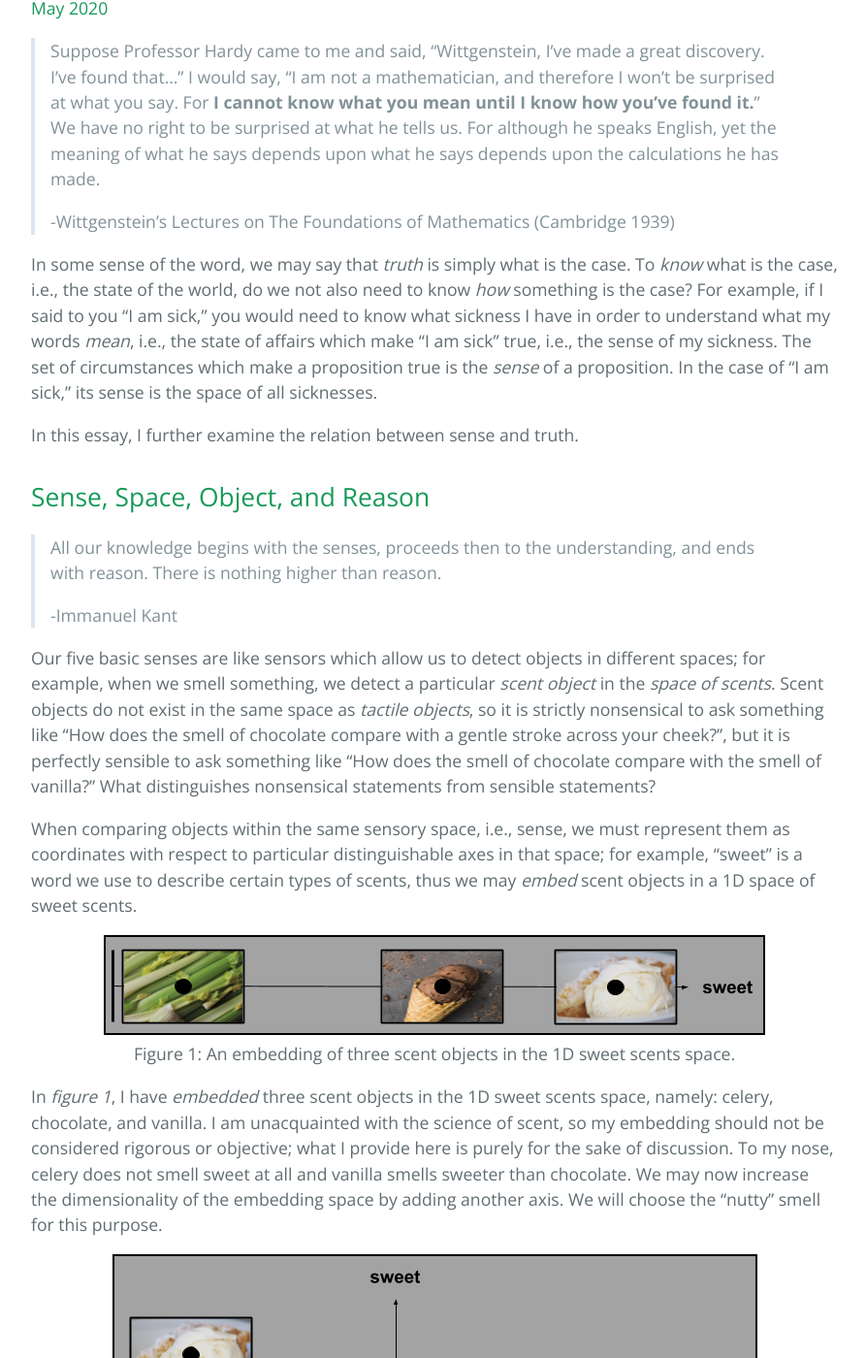
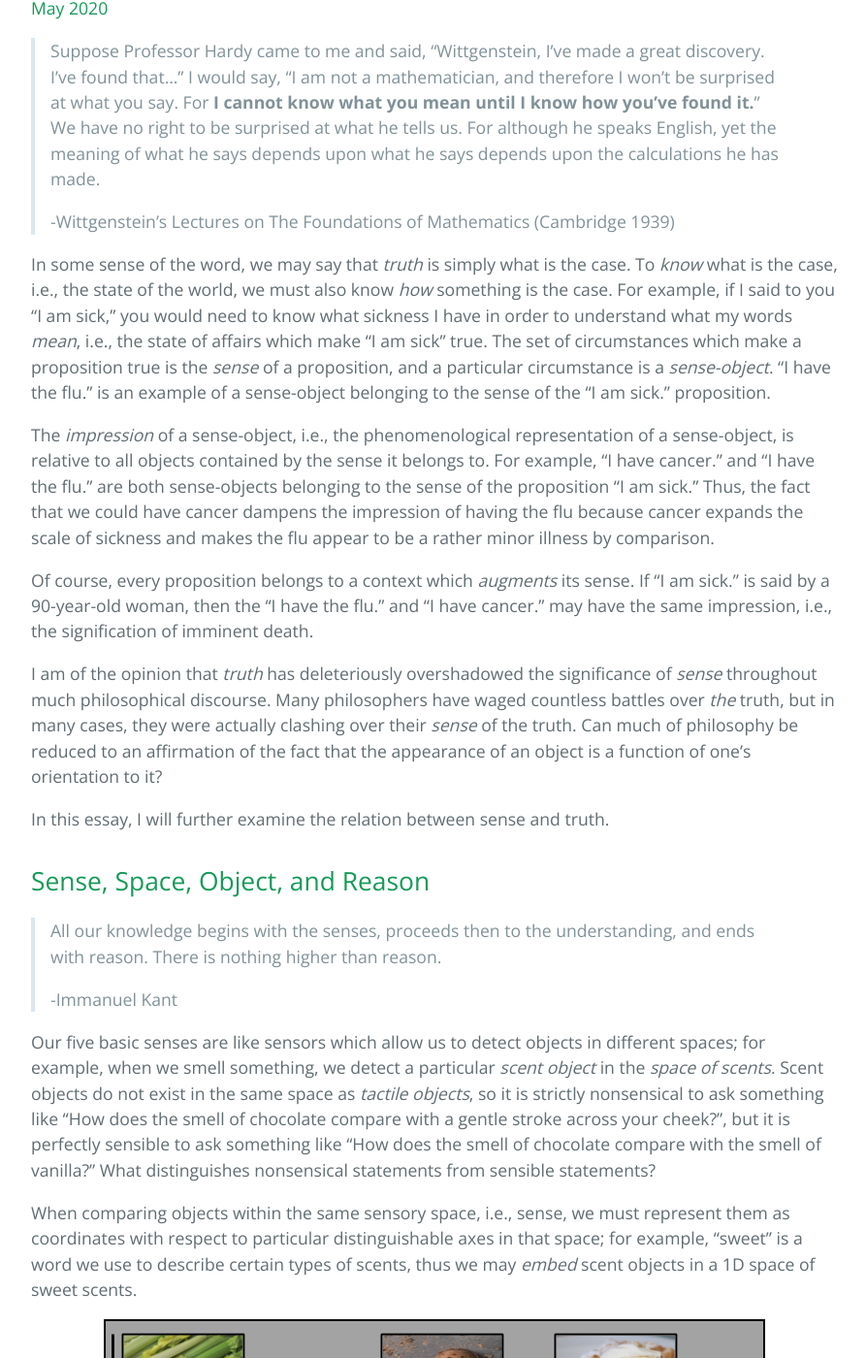
Before and after one commit to Andrewnetwork/CoronavirusBlog, a Jekyll site: the page built from sense_and_truth.md, in a window 1280 px wide and 1400 px high, scrolled down 592 px. Shown: the whole window at 97% size, without its empty margins (192-1085 px from the left). Built offline with Jekyll 4.4.1, drawn with Linux system fonts in a browser that asks for light colours; our own code applies the rules of GitHub Pages for plain Markdown files; the repository's description, which GitHub fills in, is left out.

Commit message:
more intro

```diff
--- a/sense_and_truth.md
+++ b/sense_and_truth.md
@@ -6,9 +6,15 @@
 >
 >-Wittgenstein's Lectures on The Foundations of Mathematics (Cambridge 1939)
 
-In some sense of the word, we may say that *truth* is simply what is the case. To *know* what is the case, i.e., the state of the world, do we not also need to know *how* something is the case? For example, if I said to you "I am sick," you would need to know what sickness I have in order to understand what my words *mean*, i.e., the state of affairs which make "I am sick" true, i.e., the sense of my sickness. The set of circumstances which make a proposition true is the *sense* of a proposition. In the case of "I am sick," its sense is the space of all sicknesses.
+In some sense of the word, we may say that *truth* is simply what is the case. To *know* what is the case, i.e., the state of the world, we must also know *how* something is the case. For example, if I said to you "I am sick," you would need to know what sickness I have in order to understand what my words *mean*, i.e., the state of affairs which make "I am sick" true. The set of circumstances which make a proposition true is the *sense* of a proposition, and a particular circumstance is a *sense-object*. "I have the flu." is an example of a sense-object belonging to the sense of the "I am sick." proposition.
 
-In this essay, I further examine the relation between sense and truth.
+The *impression* of a sense-object, i.e., the phenomenological representation of a sense-object, is relative to all objects contained by the sense it belongs to. For example, "I have cancer." and "I have the flu." are both sense-objects belonging to the sense of the proposition "I am sick." Thus, the fact that we could have cancer dampens the impression of having the flu because cancer expands the scale of sickness and makes the flu appear to be a rather minor illness by comparison.
+
+Of course, every proposition belongs to a context which *augments* its sense. If "I am sick." is said by a 90-year-old woman, then the "I have the flu." and "I have cancer." may have the same impression, i.e., the signification of imminent death.
+
+I am of the opinion that *truth* has deleteriously overshadowed the significance of *sense* throughout much philosophical discourse. Many philosophers have waged countless battles over *the* truth, but in many cases, they were actually clashing over their *sense* of the truth. Can much of philosophy be reduced to an affirmation of the fact that the appearance of an object is a function of one's orientation to it?
+
+In this essay, I will further examine the relation between sense and truth.
 
 ## Sense, Space, Object, and Reason
 > All our knowledge begins with the senses, proceeds then to the understanding, and ends with reason. There is nothing higher than reason.
```
